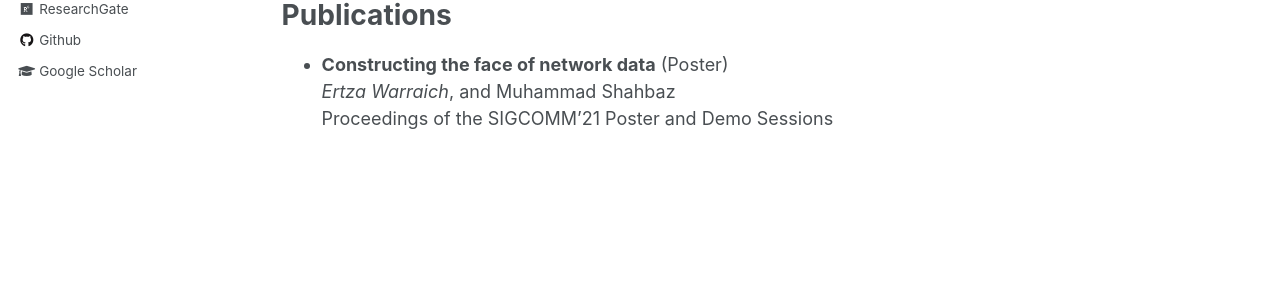
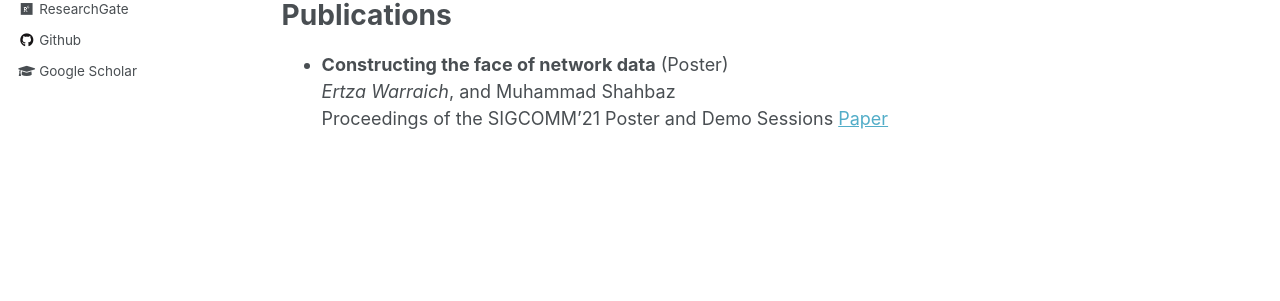
Before and after one commit to ertza/ertza.github.io, a Jekyll site: the page built from _pages/about.md, in a window 1280 px wide. Shown: the part 424-725 px from the top of the page. Built offline with Jekyll 4.4.1, drawn with Linux system fonts in a browser that asks for light colours.

Commit message:
Update about.md

```diff
--- a/_pages/about.md
+++ b/_pages/about.md
@@ -18,4 +18,4 @@
 ======
 - **Constructing the face of network data** (Poster) <br>
  *Ertza Warraich*, and Muhammad Shahbaz <br>
- Proceedings of the SIGCOMM'21 Poster and Demo Sessions
+ Proceedings of the SIGCOMM'21 Poster and Demo Sessions [Paper](https://dl.acm.org/doi/10.1145/3472716.3472852)
```
